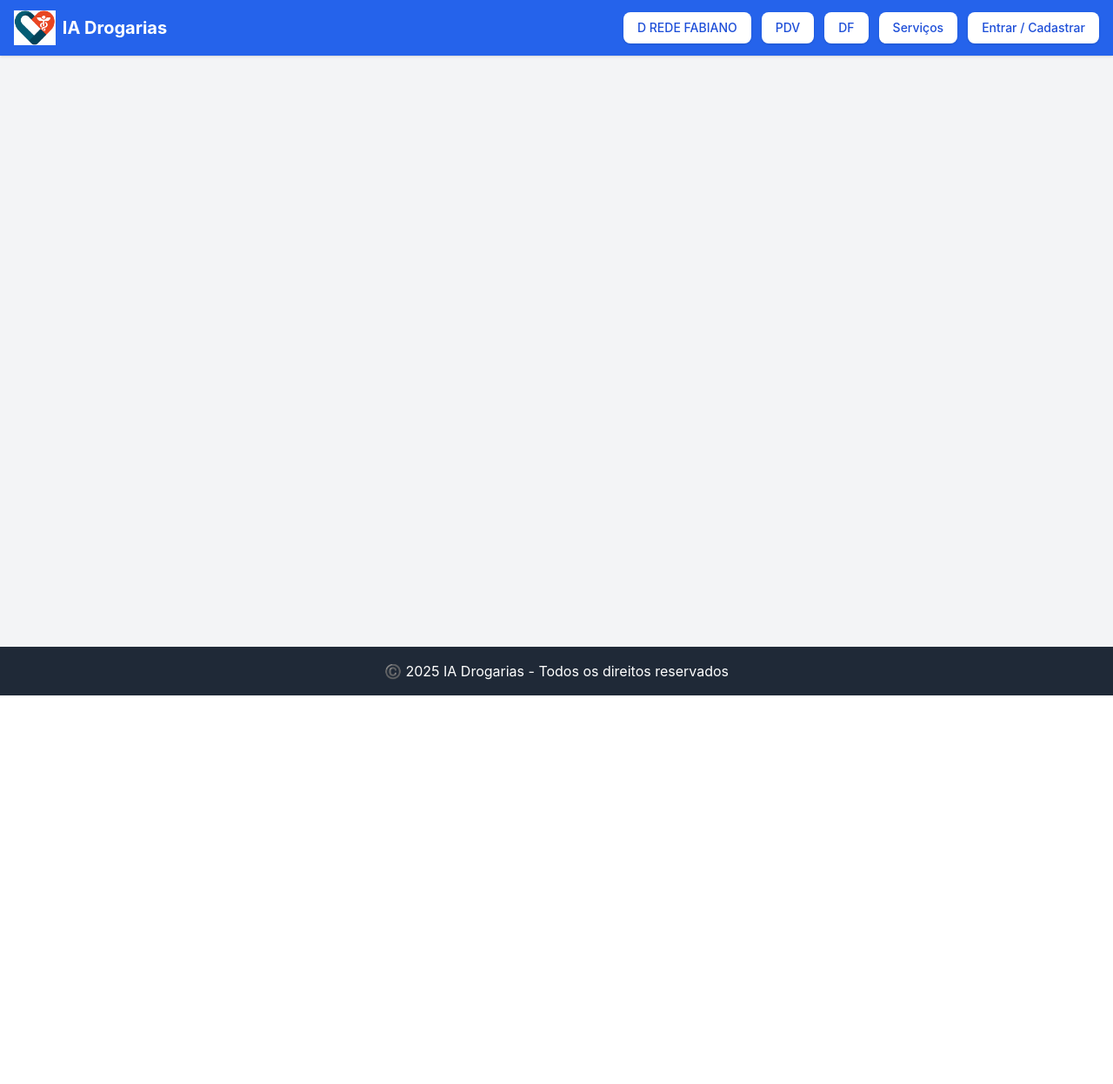
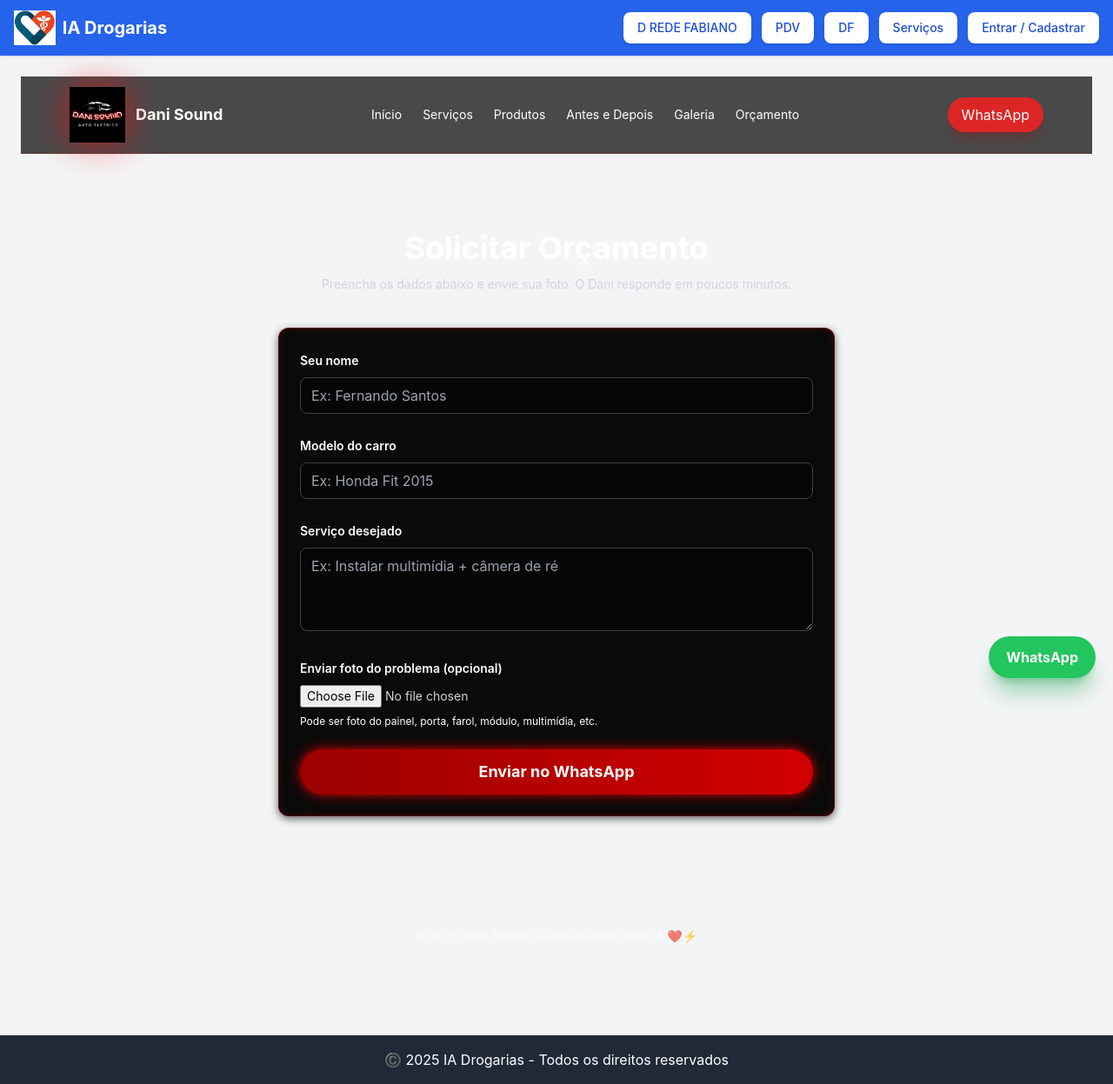
Before and after one commit to comprasdfernando-code/ia-drogarias, a Next.js app: page /autoeletrico/danisound/orcamento in a window 1280 px wide. Shown: the whole page at 87% size. Before the commit the page ends 800 px from the top, so only its background shows below. Built offline with nearby package versions, Linux system fonts and the light colour scheme; no server answers.

Commit message:
fundo azul neon

```diff
--- a/app/autoeletrico/danisound/layout.tsx
+++ b/app/autoeletrico/danisound/layout.tsx
@@ -1,7 +1,6 @@
 export const dynamic = "force-static";
 
 import "./styles.css";
-
 import Image from "next/image";
 import Link from "next/link";
 
@@ -13,15 +12,13 @@ export const metadata = {
 
 export default function DaniSoundLayout({ children }) {
   return (
-    <html lang="pt-BR">
-      <body>
-
+    <div className="min-h-screen text-white">
 
       {/* HEADER PREMIUM */}
       <header className="backdrop-blur-xl bg-black/70 border-b border-red-800/40 sticky top-0 z-50">
         <div className="max-w-6xl mx-auto px-4 py-3 flex items-center justify-between">
 
-            {/* LOGO */}
+          {/* Logo */}
           <div className="flex items-center gap-3">
             <div className="relative w-16 h-16">
               <Image
@@ -31,57 +28,43 @@ export default function DaniSoundLayout({ children }) {
                 className="object-contain drop-shadow-[0_0_20px_rgba(255,0,0,0.6)]"
               />
             </div>
-              <div className="leading-tight">
-                <p className="text-xl font-bold text-red-500 drop-shadow-lg">
-                  Dani Sound
-                </p>
-                <p className="text-xs text-zinc-400">Auto Elétrico • Som • LED</p>
-              </div>
+            <h1 className="text-lg font-bold">Dani Sound</h1>
           </div>
 
+          {/* Menu */}
           <nav className="hidden md:flex gap-6 text-sm">
-              <Link href="/autoeletrico/danisound" className="hover:text-red-400">
-                Início
-              </Link>
-              <Link href="/autoeletrico/danisound/servicos" className="hover:text-red-400">
-                Serviços
-              </Link>
-              <Link href="/autoeletrico/danisound/produtos" className="hover:text-red-400">
-                Produtos
-              </Link>
-              <Link href="/autoeletrico/danisound/antes-depois" className="hover:text-red-400">
-                Antes e Depois
-              </Link>
-              <Link href="/autoeletrico/danisound/galeria" className="hover:text-red-400">
-                Galeria
-              </Link>
-              <Link href="/autoeletrico/danisound/orcamento" className="hover:text-red-400">
-                Orçamento
-              </Link>
+            <Link href="/autoeletrico/danisound">Início</Link>
+            <Link href="/autoeletrico/danisound/servicos">Serviços</Link>
+            <Link href="/autoeletrico/danisound/produtos">Produtos</Link>
+            <Link href="/autoeletrico/danisound/antes-depois">Antes e Depois</Link>
+            <Link href="/autoeletrico/danisound/galeria">Galeria</Link>
+            <Link href="/autoeletrico/danisound/orcamento">Orçamento</Link>
           </nav>
 
-            {/* BOTÃO WHATSAPP */}
+          {/* Botão WhatsApp */}
           <a
             href="https://wa.me/5511977844066?text=Olá,+quero+um+orçamento!"
             target="_blank"
-              className="bg-red-600 hover:bg-red-700 px-4 py-2 text-sm rounded-full shadow-lg shadow-red-700/50"
+            className="bg-red-600 hover:bg-red-700 text-white px-4 py-2 rounded-full shadow-lg shadow-red-900/40"
           >
             WhatsApp
           </a>
         </div>
       </header>
 
-        <main>{children}</main>
+      {/* CONTEÚDO DAS PÁGINAS */}
+      <main className="max-w-6xl mx-auto px-4 py-10">
+        {children}
+      </main>
 
-        {/* RODAPÉ */}
-        <footer className="border-t border-red-900/40 bg-black mt-16">
-          <div className="max-w-6xl mx-auto px-4 py-6 text-xs text-zinc-500 flex justify-between">
-            <span>© {new Date().getFullYear()} Dani Sound - Auto Elétrico e Som</span>
-            <span>Desenvolvido por Fer + IA 💙⚡</span>
-          </div>
+      {/* FOOTER */}
+      <footer className="text-center text-sm py-10 opacity-70">
+        <span>
+          © {new Date().getFullYear()} Dani Sound – Desenvolvido com IA ❤️⚡
+        </span>
       </footer>
 
-        {/* BOTÃO WHATSAPP FIXO */}
+      {/* BOTÃO FLUTUANTE WHATSAPP */}
       <a
         href="https://wa.me/5511977844066?text=Olá,+quero+um+orçamento!"
         target="_blank"
@@ -89,8 +72,6 @@ export default function DaniSoundLayout({ children }) {
       >
         WhatsApp
       </a>
-
-      </body>
-    </html>
+    </div>
   );
 }
--- a/app/autoeletrico/danisound/styles.css
+++ b/app/autoeletrico/danisound/styles.css
@@ -17,10 +17,11 @@
     0 0 30px rgba(255, 0, 0, 0.7);
   transform: scale(1.05);
 }
+
 /* --- Cards fundo preto premium --- */
 .card-premium-dark {
-  background: #0a0a0a; /* Preto real */
-  border: 1px solid rgba(255, 0, 0, 0.3); /* Borda vermelha suave */
+  background: #0a0a0a;
+  border: 1px solid rgba(255, 0, 0, 0.3);
   border-radius: 12px;
   box-shadow:
     inset 0 0 10px rgba(255, 0, 0, 0.15),
@@ -34,7 +35,9 @@
 .card-premium-dark span {
   color: white !important;
 }
-body {
+
+/* --- Fundo azul neon exclusivo do DaniSound --- */
+.danisound-bg {
   background: url("/danisound/bg-neon.jpg") no-repeat center center fixed;
   background-size: cover;
   color: white !important;
```
Lines whose indentation alone changed are shown as unchanged.
